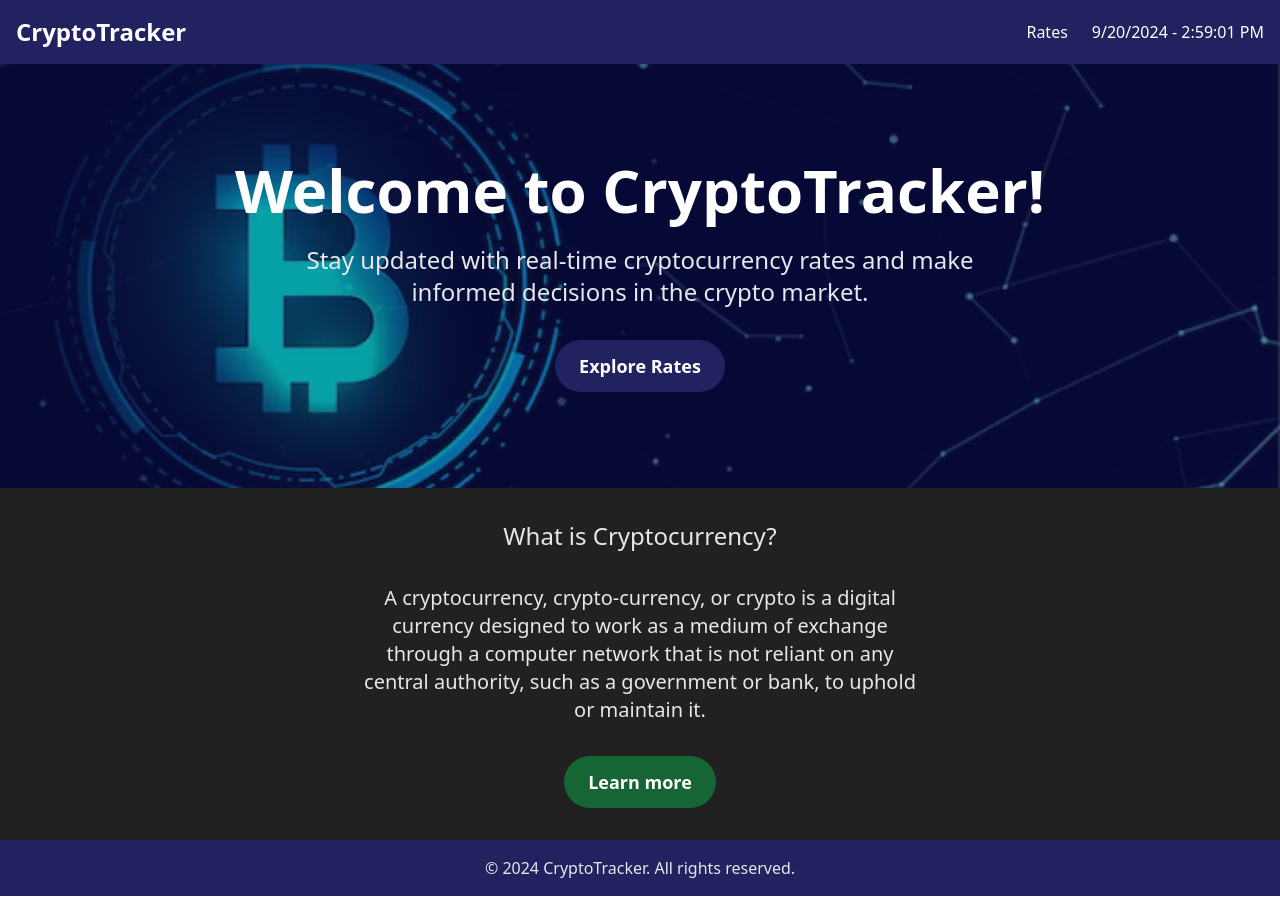
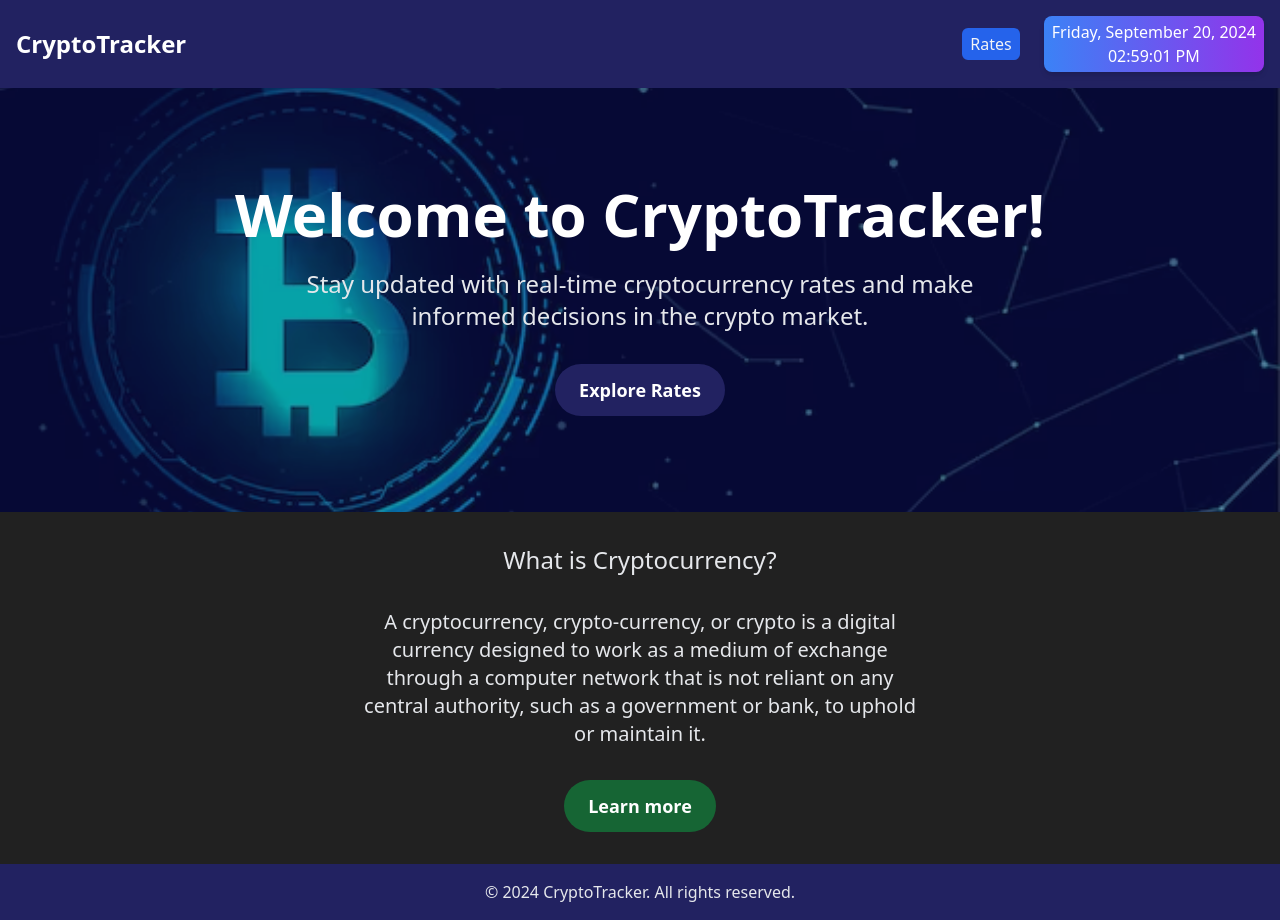
Before and after one commit to jorgev81/crypto-tracker, a React (Vite) app: page / in a window 1280 px wide. Before the commit the page ends 896 px from the top, so only its background shows below. Built offline with nearby package versions, Linux system fonts and the light colour scheme; no server answers.

Commit message:
final improvements

```diff
--- a/src/components/CoinCard/CoinCard.tsx
+++ b/src/components/CoinCard/CoinCard.tsx
@@ -1,6 +1,6 @@
-import React from 'react';
-import { Link } from 'react-router-dom';
-import { CoinRate } from '../../store/RatesStore';
+import React from "react";
+import { Link } from "react-router-dom";
+import { CoinRate } from "../../store/RatesStore";
 
 interface CoinCardProps {
   coin: CoinRate;
@@ -16,21 +16,21 @@ const CoinCard: React.FC<CoinCardProps> = ({ coin }) => {
         {coin.symbol}
       </h3>
       <p className="text-neutral-light mb-2">
-        Price:{' '}
+        Price:{" "}
         <span className="text-accent-green">
-          ${coin.rateInfo.rate}
+          ${Number(coin.rateInfo.rate).toFixed(2)}
         </span>
       </p>
       <p className="text-neutral-light">
-        24h Change:{' '}
+        24h Change:{" "}
         <span
           className={
             coin.rateInfo.diff24h >= 0
-              ? 'text-accent-green'
-              : 'text-alert-danger'
+              ? "text-accent-green"
+              : "text-alert-danger"
           }
         >
-          {coin.rateInfo.diff24h}%
+          {Number(coin.rateInfo.diff24h).toFixed(2)}%
         </span>
       </p>
     </Link>
--- a/src/components/ErrorBoundaries/ErrorBoundaries.tsx
+++ b/src/components/ErrorBoundaries/ErrorBoundaries.tsx
@@ -1,12 +1,12 @@
 import React, { Component, ReactNode } from 'react';
 
-type MyProps = {
+type ErrorBoundariesProps = {
   children?: ReactNode;
 };
-type MyState = { hasError: boolean };
+type ErrorState = { hasError: boolean };
 
-export class ErrorBoundaries extends Component<MyProps, MyState> {
-  constructor(props: MyProps | Readonly<MyProps>) {
+export class ErrorBoundaries extends Component<ErrorBoundariesProps, ErrorState> {
+  constructor(props: ErrorBoundariesProps | Readonly<ErrorBoundariesProps>) {
     super(props);
   }
 
@@ -14,11 +14,9 @@ export class ErrorBoundaries extends Component<MyProps, MyState> {
 
   render() {
     if (this.state.hasError) {
-      // You can render any custom fallback UI
       return (
         <div
-          className="text-secondary d-flex flex-column align-items-center justify-content-center"
-          style={{ height: '100vh' }}
+          className="text-secondary d-flex flex-column align-items-center justify-content-center h-lvh"
         >
           <h1>Something went wrong.</h1>
           <p className="text-secondary">Try refreshing the page, or try again later</p>
--- a/src/components/LiveClock/LiveClock.tsx
+++ b/src/components/LiveClock/LiveClock.tsx
@@ -1,24 +1,30 @@
-// LiveClock.tsx
 import React, { useEffect, useState } from 'react';
 
 const LiveClock: React.FC = () => {
   const [currentTime, setCurrentTime] = useState<string>(() => {
-    return new Date().toLocaleTimeString();
+    return new Date().toLocaleTimeString([], { hour: '2-digit', minute: '2-digit', second: '2-digit' });
   });
 
   const [currentDate, setCurrentDate] = useState<string>(
-    new Date().toLocaleDateString()
-  )
+    new Date().toLocaleDateString([], { weekday: 'long', year: 'numeric', month: 'long', day: 'numeric' })
+  );
 
   useEffect(() => {
     const timerId = setInterval(() => {
-      setCurrentTime(new Date().toLocaleTimeString());
+      const now = new Date();
+      setCurrentTime(now.toLocaleTimeString([], { hour: '2-digit', minute: '2-digit', second: '2-digit' }));
+      setCurrentDate(now.toLocaleDateString([], { weekday: 'long', year: 'numeric', month: 'long', day: 'numeric' }));
     }, 1000); // Update every second
 
     return () => clearInterval(timerId); // Cleanup on unmount
   }, []);
 
-  return <div>{currentDate} - {currentTime}</div>;
+  return (
+    <div className="flex flex-col items-center justify-center px-2 py-1 bg-gradient-to-r from-blue-500 to-purple-600 rounded-lg shadow-md">
+      <span className="font-small text-white">{currentDate}</span>
+      <span className="font-small text-white">{currentTime}</span>
+    </div>
+  );
 };
 
 export default LiveClock;
--- /dev/null
+++ b/src/components/Pagination/Pagination.tsx
@@ -0,0 +1,37 @@
+import React, { FC } from "react";
+
+interface PaginationProps {
+  currentPage: number;
+  totalPages: number;
+  onPageChange: (page: number) => void;
+}
+
+const Pagination: FC<PaginationProps> = ({
+  currentPage,
+  totalPages,
+  onPageChange,
+}) => {
+  return (
+    <div className="flex justify-center mt-6 space-x-2">
+      <button
+        onClick={() => onPageChange(currentPage - 1)}
+        disabled={currentPage === 1}
+        className="px-4 py-2 bg-neutral-medium text-neutral-light rounded disabled:opacity-50"
+      >
+        Previous
+      </button>
+      <span className="px-4 py-2 bg-neutral-medium text-neutral-light rounded">
+        Page {currentPage} of {totalPages}
+      </span>
+      <button
+        onClick={() => onPageChange(currentPage + 1)}
+        disabled={currentPage === totalPages}
+        className="px-4 py-2 bg-neutral-medium text-neutral-light rounded disabled:opacity-50"
+      >
+        Next
+      </button>
+    </div>
+  );
+};
+
+export default Pagination;
--- a/src/components/RatesTable/RatesTable.tsx
+++ b/src/components/RatesTable/RatesTable.tsx
@@ -2,17 +2,13 @@
 import React from 'react';
 import { observer } from 'mobx-react-lite';
 import { Link } from 'react-router-dom';
-
-import ratesStore, { CoinRate } from '../../store/RatesStore';
+import { CoinRate } from '../../store/RatesStore';
 
 interface RatesTableProps {
   rates: CoinRate[];
 }
 
 const RatesTable: React.FC<RatesTableProps> = observer(({ rates }) => {
-  const { currentPage, setCurrentPage } = ratesStore;
-
-  const totalPages = Math.ceil(ratesStore.sortedRates.length / ratesStore.itemsPerPage);
 
   return (
     <div>
@@ -36,7 +32,7 @@ const RatesTable: React.FC<RatesTableProps> = observer(({ rates }) => {
                 </Link>
               </td>
               <td className="px-6 py-4">
-                ${coin.rateInfo.rate}
+                ${Number(coin?.rateInfo.rate).toFixed(2)}
               </td>
               <td className="px-6 py-4">
                 <span
@@ -46,34 +42,13 @@ const RatesTable: React.FC<RatesTableProps> = observer(({ rates }) => {
                       : 'text-alert-danger'
                   }
                 >
-                  {coin.rateInfo.diff24h}%
+                  {Number(coin.rateInfo.diff24h).toFixed(2)}%
                 </span>
               </td>
             </tr>
           ))}
         </tbody>
       </table>
-
-
-      <div className="flex justify-center mt-6 space-x-2">
-        <button
-          onClick={() => setCurrentPage(currentPage - 1)}
-          disabled={currentPage === 1}
-          className="px-4 py-2 bg-neutral-medium text-neutral-light rounded disabled:opacity-50"
-        >
-          Previous
-        </button>
-        <span className="px-4 py-2 bg-neutral-medium text-neutral-light rounded">
-          Page {currentPage} of {totalPages}
-        </span>
-        <button
-          onClick={() => setCurrentPage(currentPage + 1)}
-          disabled={currentPage === totalPages}
-          className="px-4 py-2 bg-neutral-medium text-neutral-light rounded disabled:opacity-50"
-        >
-          Next
-        </button>
-      </div>
     </div>
   );
 });
--- a/src/layouts/Header.tsx
+++ b/src/layouts/Header.tsx
@@ -9,7 +9,10 @@ const Header: React.FC = () => (
         CryptoTracker
       </Link>
       <nav className="flex items-center space-x-6">
-        <Link to="/rates" className="hover:text-gray-200">
+        <Link
+          to="/rates"
+          className="text-gray-100 px-2 py-1 rounded-md bg-blue-600 hover:bg-blue-700 focus:outline-none focus:ring-2 focus:ring-blue-400 transition-colors duration-300"
+        >
           Rates
         </Link>
         <LiveClock />
--- a/src/layouts/MainLayout.tsx
+++ b/src/layouts/MainLayout.tsx
@@ -10,7 +10,7 @@ const MainLayout: React.FC<MainLayoutProps> = ({ children }) => {
   return (
     <div className="flex flex-col bg-neutral-dark min-h-screen">
       <Header />
-      <main className="flex-grow">
+      <main className="flex-grow main-container">
         {children}
       </main>
       <Footer />
--- a/src/pages/RateDetails.tsx
+++ b/src/pages/RateDetails.tsx
@@ -42,22 +42,22 @@ const RateDetail: React.FC = observer(() => {
       <div className="container mx-auto w-1/2">
         <div className="bg-neutral-medium border border-neutral-light rounded-lg p-8 shadow-lg">
           <h2 className="text-5xl font-bold text-white mb-6">
-            {id.toUpperCase()} / USD
+            {id.toUpperCase()}
           </h2>
           <div className="space-y-6 text-neutral-light">
             <p className="text-2xl">
               <span className="font-semibold">Rate:</span>{' '}
               <span className="text-accent-green">
-                ${rateInfo.rate.toFixed(6)}
+                ${rateInfo.rate.toFixed(2)}
               </span>
             </p>
             <p className="text-2xl">
               <span className="font-semibold">Ask Price:</span>{' '}
-              ${rateInfo.ask.toFixed(6)}
+              ${rateInfo.ask.toFixed(2)}
             </p>
             <p className="text-2xl">
               <span className="font-semibold">Bid Price:</span>{' '}
-              ${rateInfo.bid.toFixed(6)}
+              ${rateInfo.bid.toFixed(2)}
             </p>
             <p className="text-2xl">
               <span className="font-semibold">24h Change:</span>{' '}
--- a/src/pages/Rates.tsx
+++ b/src/pages/Rates.tsx
@@ -5,10 +5,10 @@ import Search from "../components/Search";
 import Sort from "../components/Sort";
 import RatesTable from "../components/RatesTable";
 import CoinCard from "../components/CoinCard/CoinCard";
+import Pagination from "../components/Pagination/Pagination";
 
 const Rates: React.FC = observer(() => {
   const {
-    sortedRates,
     paginatedRates,
     loading,
     error,
@@ -18,7 +18,13 @@ const Rates: React.FC = observer(() => {
     setSortOption,
     viewType,
     setViewType,
+    currentPage,
+    setCurrentPage,
   } = ratesStore;
+
+  const totalPages = Math.ceil(
+    ratesStore.sortedRates.length / ratesStore.itemsPerPage
+  );
 
   if (loading) {
     return <div className="text-center py-10 text-white">Loading...</div>;
@@ -68,11 +74,17 @@ const Rates: React.FC = observer(() => {
           <RatesTable rates={paginatedRates} />
         ) : (
           <div className="grid gap-6 sm:grid-cols-2 lg:grid-cols-3">
-            {sortedRates.map((coin) => (
-              <CoinCard key={coin.symbol} coin={coin}/>
+            {paginatedRates.map((coin) => (
+              <CoinCard key={coin.symbol} coin={coin} />
             ))}
           </div>
         )}
+
+        <Pagination
+          currentPage={currentPage}
+          totalPages={totalPages}
+          onPageChange={setCurrentPage}
+        />
       </div>
     </div>
   );
--- a/src/store/RatesStore.ts
+++ b/src/store/RatesStore.ts
@@ -22,7 +22,6 @@ class RatesStore {
   constructor() {
     makeAutoObservable(this);
 
-
     const savedViewType = localStorage.getItem('viewType') as 'table' | 'card';
     if (savedViewType) {
       this.viewType = savedViewType;
@@ -37,7 +36,6 @@ class RatesStore {
         'https://app.youhodler.com/api/v3/rates/extended'
       );
       runInAction(() => {
-        // Extract rates relative to USD
         const usdRates: CoinRate[] = [];
 
         for (const baseCurrency in response.data) {
```
